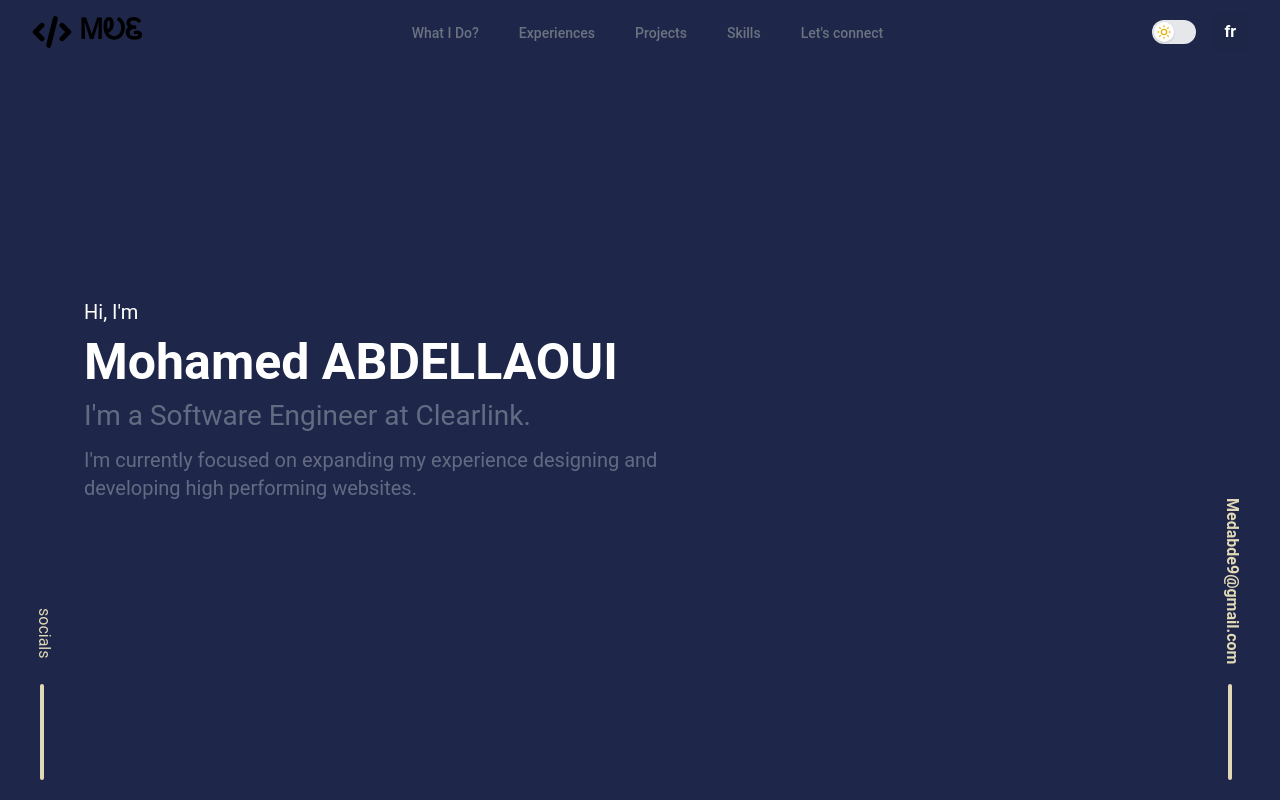
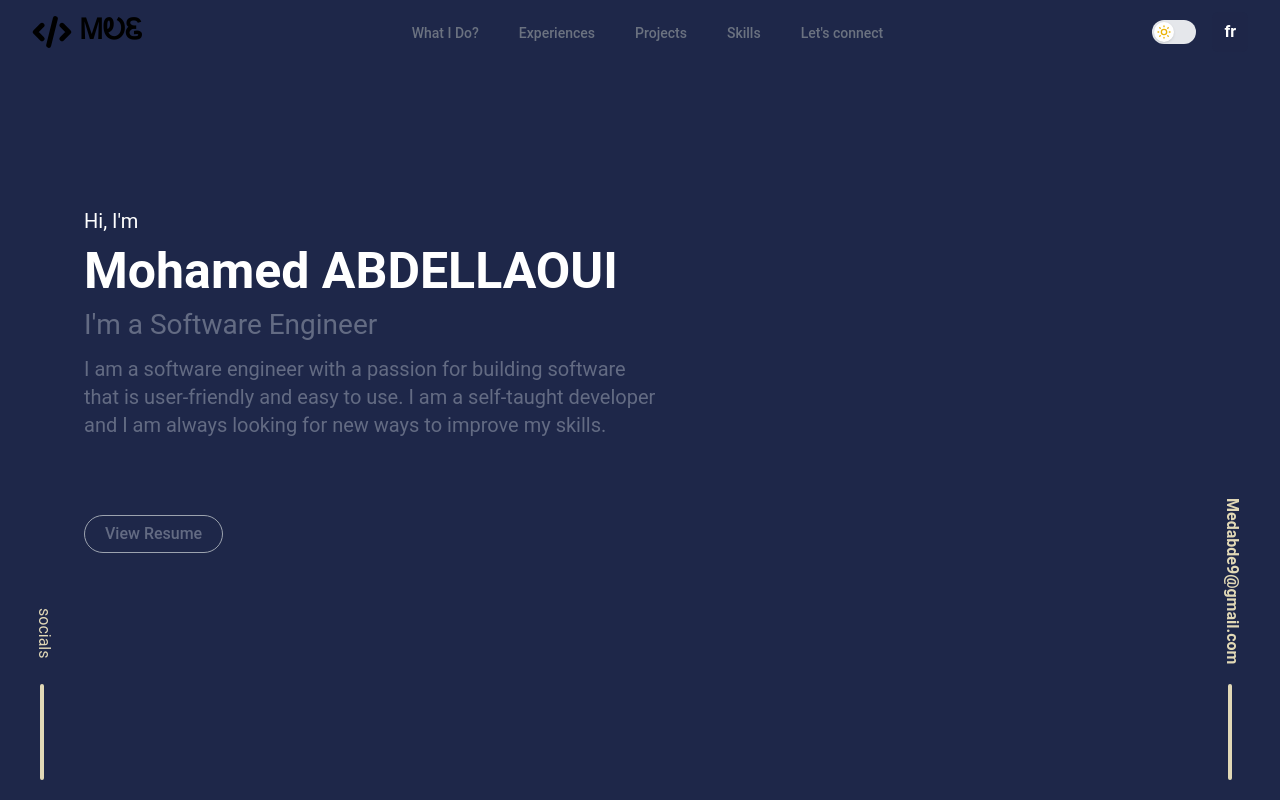
Before and after one commit to medabde/medabde.github.io, a Next.js app: page /home in a window 1280 px wide. Shown: the top 800 px of the page. Built offline with nearby package versions, Linux system fonts and the light colour scheme.

Commit message:
feat(herosection):set herosection data

```diff
--- a/components/home/HeroSection.tsx
+++ b/components/home/HeroSection.tsx
@@ -1,22 +1,32 @@
+import { useTranslation } from 'react-i18next';
+import useMe from '../../content/_me';
 import Container from '../global/Container';
 import ScrollReveal from '../transitions/ScrollReveal';
 
 const HeroSection = () => {
+  const { t } = useTranslation();
+  const { name, description, about } = useMe();
+
   return (
     <Container mode="darker" id="herosection">
       <section className="min-h-screen w-full flex items-center relative">
         <div className="text-palette-light-text text-lg space-y-3 max-w-xl">
           <ScrollReveal delay={500}>
-            <span className="text-white">Hi, I&apos;m </span>
+            <span className="text-white">{t('hi-im')}</span>
           </ScrollReveal>
           <ScrollReveal delay={800}>
-            <h1 className="text-5xl font-bold text-white">Mohamed ABDELLAOUI</h1>
+            <h1 className="text-5xl font-bold text-white">{name}</h1>
           </ScrollReveal>
           <ScrollReveal delay={1000}>
-            <h3 className="text-2xl">I&apos;m a Software Engineer at Clearlink.</h3>
+            <h3 className="text-2xl">{description}</h3>
           </ScrollReveal>
           <ScrollReveal delay={1200}>
-            <p>I&apos;m currently focused on expanding my experience designing and developing high performing websites.</p>
+            <p>{about}</p>
+          </ScrollReveal>
+          <ScrollReveal delay={1400} className="mt-10">
+            <a href="" className="inline-block md:mt-16 my-10 dark:hover:bg-blue/20 hover:bg-champagne/20 text-base bg-transparent border border-gray-400 rounded-full py-1.5 px-5 text-md font-medium">
+              View Resume
+            </a>
           </ScrollReveal>
         </div>
       </section>
--- a/content/_me.ts
+++ b/content/_me.ts
@@ -1,13 +1,27 @@
+import useContentByLanguage from '../hooks/utils';
+
 type ME = {
   name: string;
   description: string;
   about: string;
 };
 
-const Me: ME = {
-  name: 'Juan Pablo',
-  description: 'Software Engineer',
+const MeEN: ME = {
+  name: 'Mohamed ABDELLAOUI',
+  description: "I'm a Software Engineer",
   about: 'I am a software engineer with a passion for building software that is user-friendly and easy to use. I am a self-taught developer and I am always looking for new ways to improve my skills.',
 };
+const MeFR: ME = {
+  name: 'Mohamed ABDELLAOUI',
+  description: 'Ingénieur Logiciel',
+  about: "Je suis un ingénieur logiciel passionné par la création de logiciels conviviaux et faciles à utiliser. Je suis un développeur autodidacte et je suis toujours à la recherche de nouvelles façons d'améliorer mes compétences.",
+};
+const MeAR: ME = {
+  name: 'محمد عبد الاوي',
+  description: 'مهندس برمجيات',
+  about: 'أنا مهندس برمجيات ولدي شغف لبناء برامج سهلة الاستخدام وسهلة الاستخدام. أنا مطور علمي ذاتيًا وأبحث دائمًا عن طرق جديدة لتحسين مهاراتي.',
+};
 
-export default Me;
+const useMe = (): ME => useContentByLanguage(MeEN, MeFR, MeAR);
+
+export default useMe;
--- /dev/null
+++ b/hooks/utils.ts
@@ -0,0 +1,19 @@
+import { useTranslation } from 'react-i18next';
+import { LocaleKey } from '../types/locale';
+
+const useContentByLanguage = (enContent: any, frContent: any, arContent: any) => {
+  const { i18n } = useTranslation();
+  const currentlangKey = i18n.language as LocaleKey;
+
+  switch (currentlangKey) {
+    case 'en':
+      return enContent;
+
+    case 'fr':
+      return frContent;
+
+    case 'ar':
+      return arContent;
+  }
+};
+export default useContentByLanguage;
--- a/public/locales/ar.json
+++ b/public/locales/ar.json
@@ -1,8 +1,8 @@
 {
-  "test": "test ar",
   "what-i-do-section-title": "ما أفعله؟",
   "experiences-section-title": "خبرة",
   "projects-section-title": "مشاريع",
   "contact-section-title": "دعنا نتواصل",
-  "skills-section-titile": "مهارات"
+  "skills-section-titile": "مهارات",
+  "hi-im": "مرحبا، انا"
 }
--- a/public/locales/en.json
+++ b/public/locales/en.json
@@ -1,8 +1,8 @@
 {
-  "test": "test en",
   "what-i-do-section-title": "What I Do?",
   "experiences-section-title": "Experiences",
   "projects-section-title": "Projects",
   "contact-section-title": "Let's connect",
-  "skills-section-titile": "Skills"
+  "skills-section-titile": "Skills",
+  "hi-im": "Hi, I'm"
 }
--- a/public/locales/fr.json
+++ b/public/locales/fr.json
@@ -1,9 +1,8 @@
 {
-  "test": "test fr",
-  "title": "title fr",
   "what-i-do-section-title": "Ce que je fais?",
   "experiences-section-title": "Expériences",
   "projects-section-title": "Projets",
   "contact-section-title": "Connectons-nous",
-  "skills-section-titile": "Compétences"
+  "skills-section-titile": "Compétences",
+  "hi-im": "Salut, je suis"
 }
```
